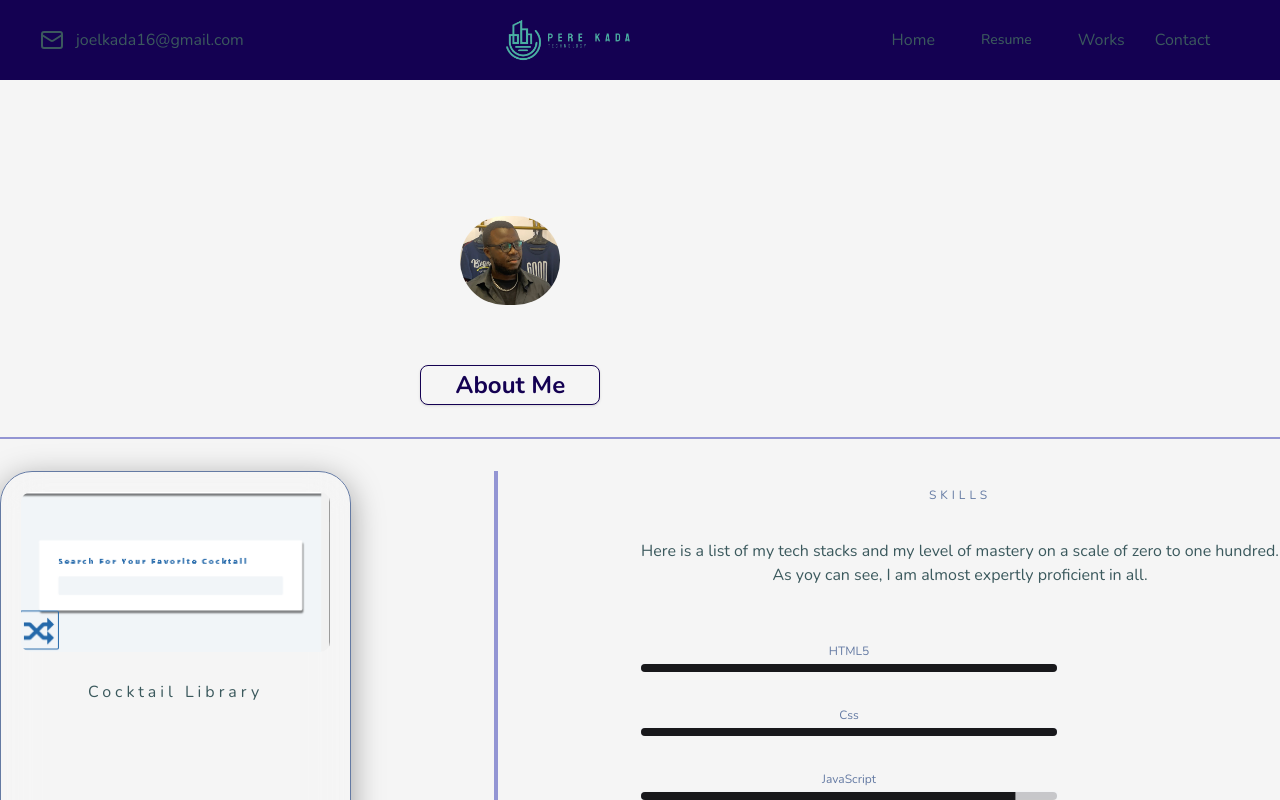
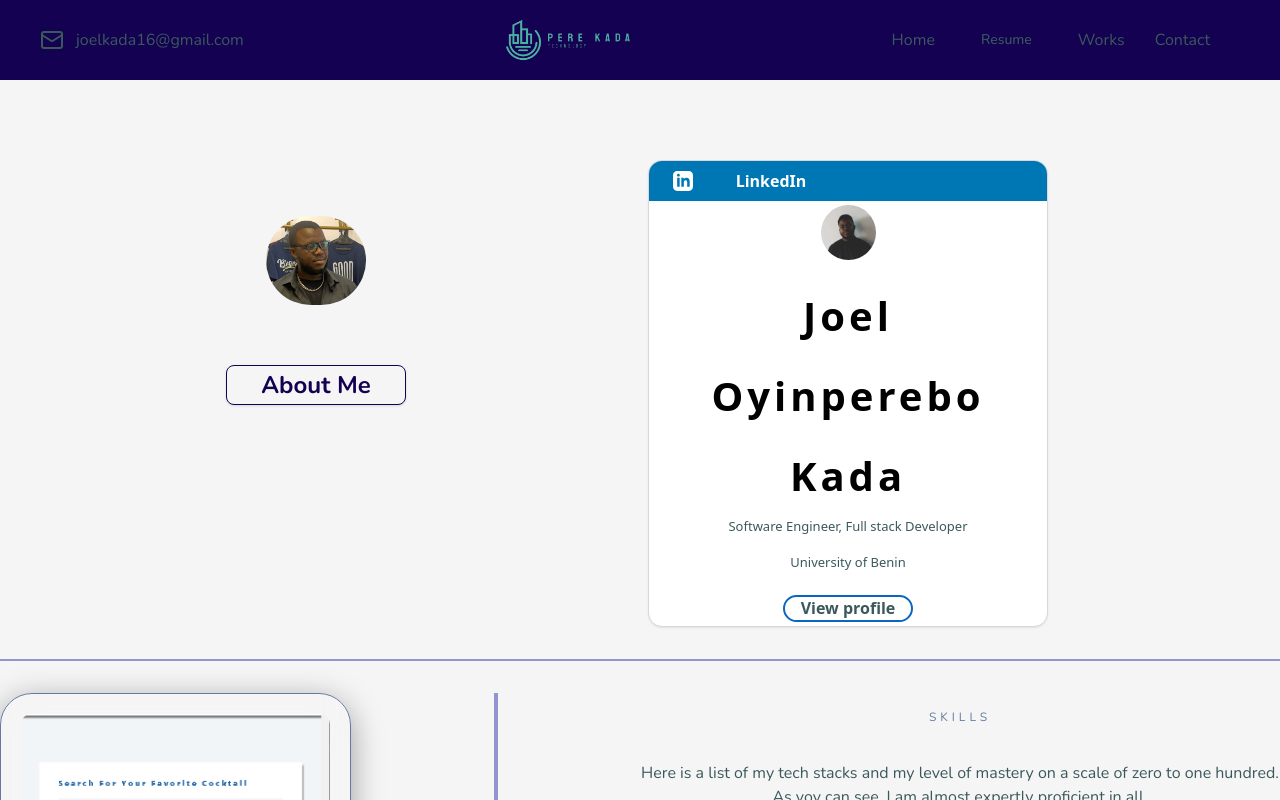
Before and after one commit to Perekada/portfolio, a Next.js app: page / in a window 1280 px wide. Shown: the top 800 px of the page. Built offline with nearby package versions, Linux system fonts and the light colour scheme; a web font is replaced by a local one.

Commit message:
Refactor code structure for improved readability and maintainability

```diff
--- a/app/components/Home.tsx
+++ b/app/components/Home.tsx
@@ -1,5 +1,5 @@
 'use client';
-import React, { useEffect, useState } from 'react';
+import React from 'react';
 import image from '@/public/assets/image.jpg';
 import Image from 'next/image';
 import '../App.css';
@@ -10,21 +10,11 @@ import Link from 'next/link';
 import { Button } from '@/components/ui/button';
 import { Separator } from '@/components/ui/separator';
 import { motion } from 'framer-motion';
-import Script from 'next/script';
 
 export default function Home() {
 	// const { openModal } = useGlobal();
 	const { active, setActive } = useGlobal();
-	const [isClient, setIsClient] = useState(false);
-	const [isMounted, setIsMounted] = useState(false);
-	const curRef = React.useRef(null);
 	const projectList = projects.filter((project) => project.img).slice(0, 2);
-	useEffect(() => {
-		if (curRef) {
-			setIsMounted(true);
-		}
-		setIsClient(true);
-	}, []);
 	return (
 		<motion.main
 			initial={{ opacity: 0, scale: 0.9 }}
@@ -32,7 +22,7 @@ export default function Home() {
 			transition={{ duration: 0.5 }}>
 			<div className=' mt-16 flex flex-col items-center'>
 				<div className='grid grid-cols-10 grid-rows-1 gap-4 w-full'>
-					<section className='col-span-8 flex flex-col items-center gap-10 mt-14'>
+					<section className='col-span-1 flex flex-col items-center gap-10 mt-14 lg:col-span-5'>
 						<div className='flex flex-row items-center gap-4'>
 							<section className='img-container'>
 								<Image
@@ -105,23 +95,38 @@ export default function Home() {
 						</div>
 					</section>
 
-					<section className='col-span-2 gap-4'>
-						{isClient && (
-							<>
-								<div
-									className='badge-base LI-profile-badge'
-									data-locale='en_US'
-									data-size='medium'
-									data-theme='light'
-									data-type='VERTICAL'
-									data-vanity='joel-oyinperebo-kada'
-									data-version='v1'></div>
-								<Script
-									src='https://platform.linkedin.com/badges/js/profile.js'
-									strategy='lazyOnload'
+					<section className='col-span-4 flex justify-center gap-1 lg:col-span-4 lg:justify-start h-fit'>
+						<article className='w-full max-w-[400px] overflow-hidden rounded-[14px] border border-[#d8d8d8] bg-white hover:bg-[#e5e5e5] font-sans text-[#191919] shadow-[0_1px_2px_rgba(0,0,0,0.08)] transition-colors duration-300'>
+	<div className="flex items-center gap-2 bg-[#0077b5] text-white font-sans font-bold text-base px-6 py-2 transition-colors duration-300 select-none">
+        <svg
+        //   xmlns="http://w3.org"
+          viewBox="0 0 24 24"
+          className="w-5 h-5 fill-current"
+        >
+          <path d="M19 0h-14c-2.761 0-5 2.239-5 5v14c0 2.761 2.239 5 5 5h14c2.762 0 5-2.239 5-5v-14c0-2.761-2.238-5-5-5zm-11 19h-3v-11h3v11zm-1.5-12.268c-.966 0-1.75-.79-1.75-1.764s.784-1.764 1.75-1.764 1.75.79 1.75 1.764-.783 1.764-1.75 1.764zm13.5 12.268h-3v-5.604c0-3.368-4-3.113-4 0v5.604h-3v-11h3v1.765c1.396-2.586 7-2.777 7 2.476v6.759z"/>
+        </svg>
+        <span>LinkedIn</span>
+      </div>
+							<div className='flex flex-col items-center px-3 py-1 text-center'>
+								<Image
+									src='/linkedin_profile.png'
+									alt='Joel Oyinperebo Kada'
+									width={55}
+									height={55}
+									className='mb-1 rounded-full object-cover flex self-center'
 								/>
-							</>
-						)}
+								<h2 className='m-0 text-[14px] font-semibold leading-tight text-black'>Joel Oyinperebo Kada</h2>
+								<p className='mb-0.5 mt-0.5 text-[13px] leading-tight text-black'>Software Engineer, Full stack Developer</p>
+								<p className='m-0 text-[13px] leading-tight text-[#0a66c2]'>University of Benin</p>
+								<a
+									href='https://www.linkedin.com/in/joel-oyinperebo-kada/'
+									target='_blank'
+									rel='noreferrer'
+									className='mt-1 inline-flex min-h-[27px] items-center justify-center rounded-full border-2 border-[#0a66c2] px-[16px] text-[16px] font-semibold leading-none text-[#0a66c2] transition-colors hover:bg-[#e8f3ff] focus-visible:outline focus-visible:outline-2 focus-visible:outline-offset-2 focus-visible:outline-[#0a66c2]'>
+									View profile
+								</a>
+							</div>
+						</article>
 					</section>
 				</div>
 
--- a/app/layout.tsx
+++ b/app/layout.tsx
@@ -35,11 +35,6 @@ export default function RootLayout({
 }>) {
 	return (
 		<html lang='en'>
-			<script
-				src='https://platform.linkedin.com/badges/js/profile.js'
-				async
-				defer
-				type='text/javascript'></script>
 			<body
 				className={`${Playwrite_NZ_Font.variable} ${nunito.className} ${Playwrite.className}`}>
 				<AppProvider>
```
Also changed, not shown: public/linkedin_profile.png (added).
